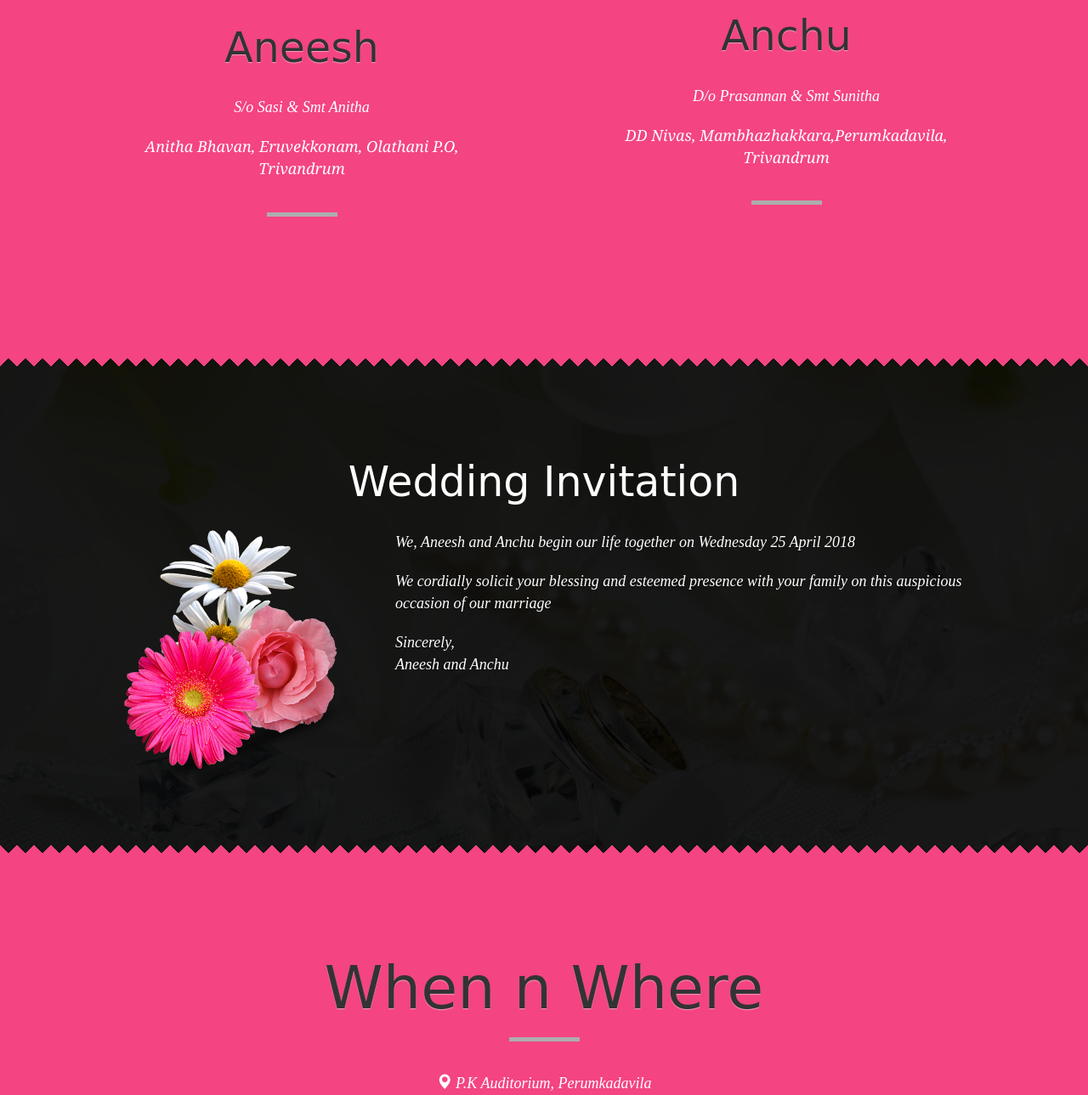
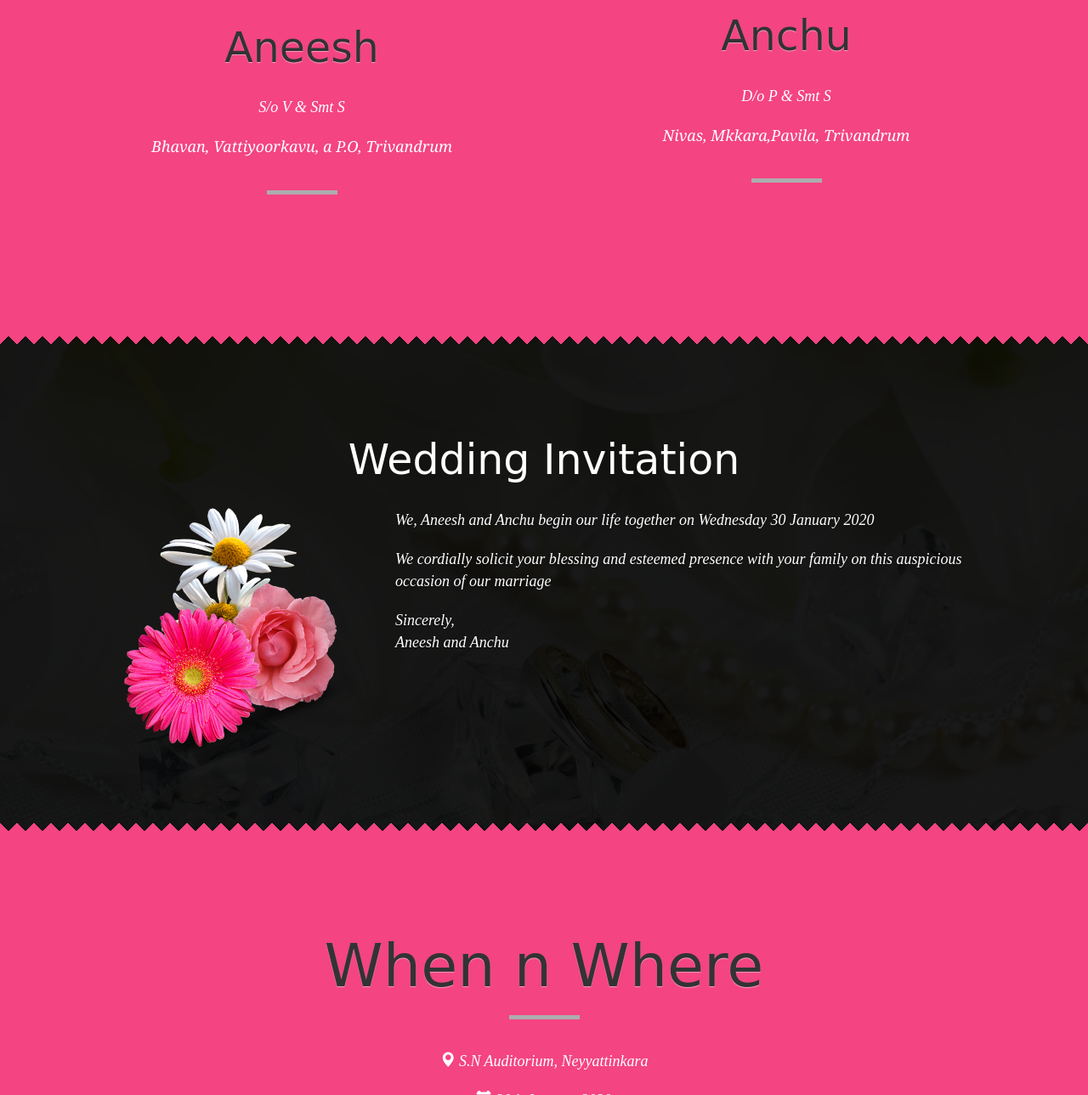
Before and after one commit to sarathrchandran/anandvs, a plain HTML site: page index.html in a window 1280 px wide. Shown: the part 1511-2800 px from the top of the page at 85% size. Drawn offline with Linux system fonts and the light colour scheme; files whose address does not match are found by name; a web font is replaced by a local one.

Commit message:
Update index.html

```diff
--- a/index.html
+++ b/index.html
@@ -66,7 +66,7 @@
             <div class="banner-line">
                 <h2>
                     <span>We invite you</span> and your family on
-                    <span>25th April 2018</span>
+                    <span>30th January 2020</span>
                 </h2>
                 <br>
             </div>
@@ -89,16 +89,16 @@
                     <div class="col-md-6 text-center groom">
                         <div class="img"><img src="Images/bride.JPG" class="animated" data-animation="bounceIn" data-animation-delay="100" alt=""></div>
                         <h3 class="animated" data-animation="fadeIn" data-animation-delay="100">Aneesh </h3>
-                        <p class="animated" data-animation="fadeIn" data-animation-delay="100" style="font-family: Lora,serif;">S/o Sasi & Smt Anitha</p>
-                        <p class="animated" data-animation="fadeIn" data-animation-delay="100" style="font-family: Georgia;">Anitha Bhavan, Eruvekkonam, Olathani P.O, Trivandrum</p>
+                        <p class="animated" data-animation="fadeIn" data-animation-delay="100" style="font-family: Lora,serif;">S/o V & Smt S</p>
+                        <p class="animated" data-animation="fadeIn" data-animation-delay="100" style="font-family: Georgia;"> Bhavan, Vattiyoorkavu, a P.O, Trivandrum</p>
                         <div class="devider_main"><img src="Images/devider-gray.jpg" alt=""></div>
                         <!--<a class="small_btn animated" data-animation="fadeIn" data-animation-delay="100" href="#our_family">About my family</a>-->
                     </div>
                     <div class="col-md-6 text-center bride">
                         <div class="img"><img src="Images/groom.jpeg" class="animated" data-animation="bounceIn" data-animation-delay="100" alt=""></div>
                         <h3 class="animated" data-animation="fadeIn" data-animation-delay="100">Anchu</h3>
-                        <p class="animated" data-animation="fadeIn" data-animation-delay="100" style="font-family: Lora,serif;">D/o Prasannan & Smt Sunitha </p>
-                        <p class="animated" data-animation="fadeIn" data-animation-delay="100" style="font-family: Georgia;">DD Nivas, Mambhazhakkara,Perumkadavila, Trivandrum</p>
+                        <p class="animated" data-animation="fadeIn" data-animation-delay="100" style="font-family: Lora,serif;">D/o P & Smt S </p>
+                        <p class="animated" data-animation="fadeIn" data-animation-delay="100" style="font-family: Georgia;"> Nivas, Mkkara,Pavila, Trivandrum</p>
                         <div class="devider_main"><img src="Images/devider-gray.jpg" alt=""></div>
                         <!--<a class="small_btn animated" data-animation="fadeIn" data-animation-delay="100" href="#our_family">About my family</a>-->
                     </div>
@@ -113,7 +113,7 @@
                         <div class="row">
                             <div class="col-md-4 text-center animated" data-animation="fadeInLeft" data-animation-delay="100"><img src="Images/flower.png" class="image_resized" style="transform: rotate(-20deg);" alt=""></div>
                             <div class="col-md-8 text-left animated" data-animation="fadeInRight" data-animation-delay="100">
-                                <p>We, Aneesh and Anchu begin our life together on Wednesday 25  April 2018</p>
+                                <p>We, Aneesh and Anchu begin our life together on Wednesday 30  January 2020</p>
                                 <p>We cordially solicit your blessing and esteemed presence with your family on this auspicious occasion of our marriage</p>
                                 <!-- <p>Please join us to celebrate our betrothal on 21st October</p> -->
                                 <!--<div class="thanks_cont slide_up">-->
@@ -137,8 +137,8 @@
                         <div class="devider_main"><img src="Images/devider-gray.jpg" alt=""></div>
                         <div class="col-md-12 text-center">
 
-                            <p class="animated" data-animation="fadeInLeft" data-animation-delay="100"><span class="glyphicon glyphicon-map-marker"></span> P.K Auditorium, Perumkadavila</p>
-                            <p class="animated" data-animation="fadeInLeft" data-animation-delay="100"><span class="glyphicon glyphicon-calendar"></span> 25th April 2018</p>
+                            <p class="animated" data-animation="fadeInLeft" data-animation-delay="100"><span class="glyphicon glyphicon-map-marker"></span> S.N Auditorium, Neyyattinkara</p>
+                            <p class="animated" data-animation="fadeInLeft" data-animation-delay="100"><span class="glyphicon glyphicon-calendar"></span> 30th January 2020</p>
                             <p class="animated" data-animation="fadeInLeft" data-animation-delay="100"><span class="glyphicon glyphicon-time"></span> 10.45am and 11.10am pm</p>
                             <p class="animated" data-animation="fadeInLeft" data-animation-delay="100"> Reception 9.30am</p>
 
@@ -199,10 +199,8 @@
                     <h2 class="animated" data-animation="fadeIn" data-animation-delay="100">Dont lose your way</h2>
                     <div class="col-md-12 animated" data-animation="fadeInRight" data-animation-delay="100">
                     <h4 style="margin-top:5px;color:white">P.K Auditoriumrd, Perumkadavila, Thiruvananthapuram
-                        <iframe src="https://www.google.com/maps/embed?pb=!1m18!1m12!1m3!1d126289.96233440914!2d76.95628356694257!3d8.444664831306415!2m3!1f0!2f0!3f0!3m2!1i1024!2i768!4f13.1!3m3!1m2!1s0x3b05ae88adf33e01%3A0x7b4f39a18a18275f!2sS%20N%20Auditorium!5e0!3m2!1sen!2sin!4v1577195411650!5m2!1sen!2sin" width="600" height="450" frameborder="0" style="border:0;" allowfullscreen="">
-                        </iframe>
-                             e0!3m2!1sen!2sin!4v1520432016341" style="width:100%;border:0" height="350" frameborder="0" allowfullscreen class="locdiv">
-
+                        <iframe src="https://www.google.com/maps/embed?pb=!1m18!1m12!1m3!1d3946.6353159068476!2d77.10824667067328!3d8.437426166984304!2m3!1f0!2f0!3f0!3m2!1i1024!2i768!4f13.1!3m3!1m2!1s0x3b05adfb8780ae79%3A0xea4bb9e1f80c4533!2sP.K+Auditorium%2C+Amaravila+Ottasekharamangalam+Rd%2C+Thathamala%2C+Perumkadavila%2C+Kerala+695124!5e0!3m2!1sen!2sin!4v1520432016341" style="width:100%;border:0" height="350" frameborder="0" allowfullscreen class="locdiv">
+                    </iframe>
  <h5 style="margin-top:5px;color:white">For marriage website designing <a style="color:#F2F2EB" target="_blank" href="https://mail.google.com/mail/u/0/#inbox?compose=1621f751d8e511fe">srcwebdesigning@gmail.com</a>
                             </div>
                 </div>
```
